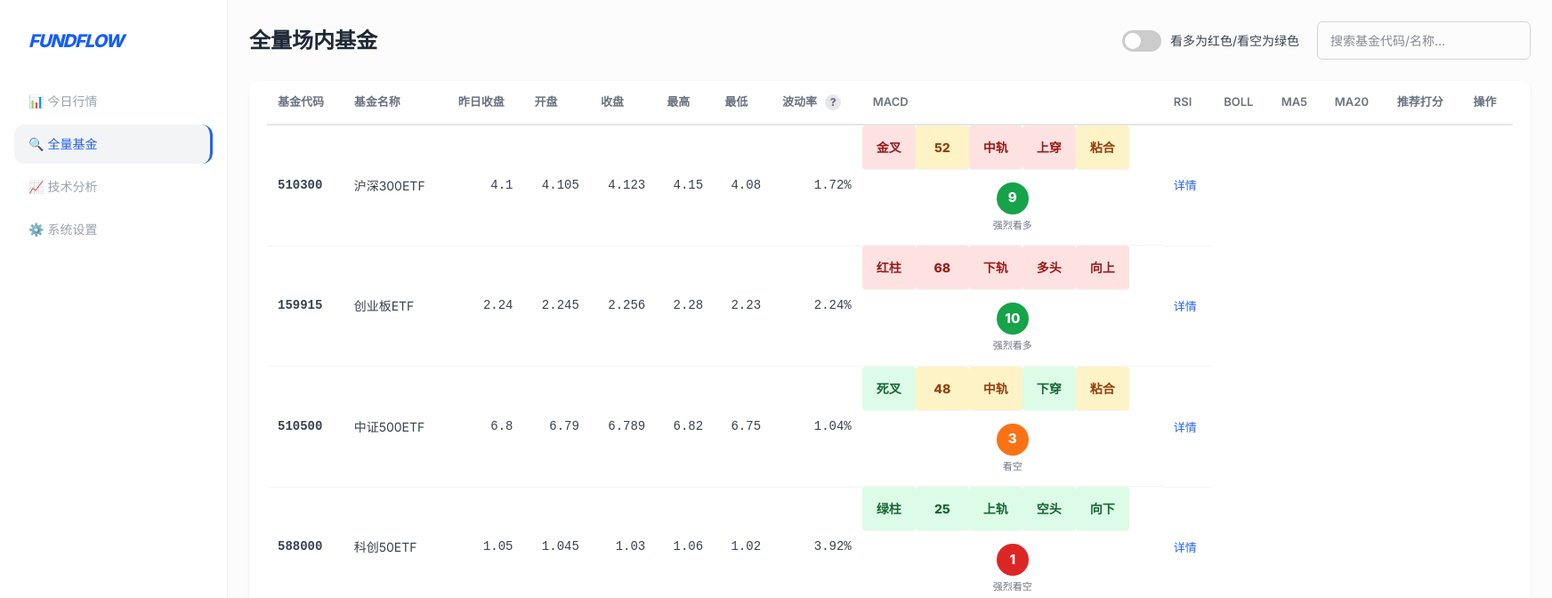
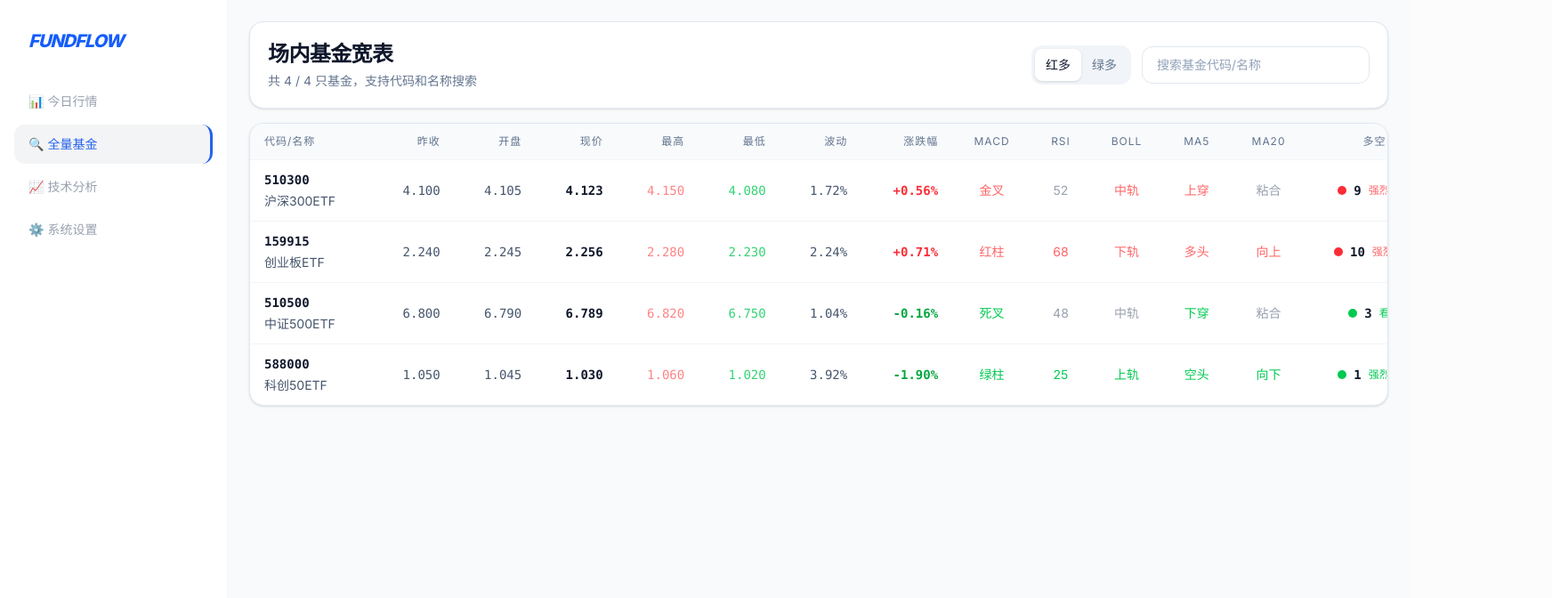
Before and after one commit to zmx199299/etf-stock-selection-tool, a Vue app: page /funds in a window 1280 px wide. Shown: the top 672 px of the page at 89% size, 1744 px wide, since content can reach past the window. Built offline with nearby package versions, Linux system fonts and the light colour scheme.

Commit message:
feat: rebuild fund list wide table

```diff
--- a/src/views/FundList.vue
+++ b/src/views/FundList.vue
@@ -1,80 +1,115 @@
 <template>
-  <div class="fund-list">
-    <div class="header">
-      <h1>全量场内基金</h1>
-      <div class="controls">
-        <div class="color-inversion">
-          <label class="switch">
-            <input type="checkbox" v-model="invertColors" />
-            <span class="slider"></span>
-          </label>
-          <span>看多为红色/看空为绿色</span>
+  <section class="min-h-full bg-slate-50 p-4 md:p-6">
+    <div class="mx-auto flex max-w-7xl flex-col gap-4">
+      <div class="rounded-2xl border border-slate-200 bg-white p-4 shadow-sm md:p-5">
+        <div class="flex flex-col gap-4 lg:flex-row lg:items-center lg:justify-between">
+          <div class="space-y-1">
+            <h1 class="text-2xl font-semibold tracking-tight text-slate-900">场内基金宽表</h1>
+            <p class="text-sm text-slate-500">共 {{ filteredRows.length }} / {{ rows.length }} 只基金，支持代码和名称搜索</p>
+          </div>
+
+          <div class="flex flex-col gap-3 md:flex-row md:items-center">
+            <div class="inline-flex rounded-xl bg-slate-100 p-1">
+              <button
+                data-test="mode-cn"
+                type="button"
+                class="rounded-lg px-3 py-2 text-sm font-medium transition"
+                :class="colorMode.mode === 'cn' ? 'bg-white text-slate-900 shadow-sm' : 'text-slate-500 hover:text-slate-900'"
+                @click="colorMode.setMode('cn')"
+              >
+                红多
+              </button>
+              <button
+                data-test="mode-intl"
+                type="button"
+                class="rounded-lg px-3 py-2 text-sm font-medium transition"
+                :class="colorMode.mode === 'intl' ? 'bg-white text-slate-900 shadow-sm' : 'text-slate-500 hover:text-slate-900'"
+                @click="colorMode.setMode('intl')"
+              >
+                绿多
+              </button>
+            </div>
+
+            <input
+              data-test="fund-search"
+              v-model="keyword"
+              type="text"
+              placeholder="搜索基金代码/名称"
+              class="w-full rounded-xl border border-slate-200 bg-white px-4 py-2.5 text-sm text-slate-700 outline-none transition placeholder:text-slate-400 focus:border-slate-300 focus:ring-2 focus:ring-slate-200 md:w-64"
+            />
+          </div>
         </div>
-        <input type="text" class="search-input" placeholder="搜索基金代码/名称..." />
       </div>
-    </div>
 
-    <div class="content">
-      <div class="card">
-        <div class="table-container">
-          <table class="fund-table">
-            <thead>
+      <div class="overflow-hidden rounded-2xl border border-slate-200 bg-white shadow-sm">
+        <div class="overflow-x-auto">
+          <table class="min-w-[1480px] w-full text-sm text-slate-700">
+            <thead class="bg-slate-50 text-xs uppercase tracking-[0.08em] text-slate-500">
               <tr>
-                <th>基金代码</th>
-                <th>基金名称</th>
-                <th>昨日收盘</th>
-                <th>开盘</th>
-                <th>收盘</th>
-                <th>最高</th>
-                <th>最低</th>
-                <th>
-                  波动率
-                  <span class="tooltip-icon" :title="volatilityTooltip">?</span>
-                </th>
-                <th class="tech-column">MACD</th>
-                <th class="tech-column">RSI</th>
-                <th class="tech-column">BOLL</th>
-                <th class="tech-column">MA5</th>
-                <th class="tech-column">MA20</th>
-                <th>推荐打分</th>
-                <th>操作</th>
+                <th class="px-4 py-3 text-left font-medium">代码/名称</th>
+                <th class="px-4 py-3 text-right font-medium">昨收</th>
+                <th class="px-4 py-3 text-right font-medium">开盘</th>
+                <th class="px-4 py-3 text-right font-medium">现价</th>
+                <th class="px-4 py-3 text-right font-medium">最高</th>
+                <th class="px-4 py-3 text-right font-medium">最低</th>
+                <th class="px-4 py-3 text-right font-medium">波动</th>
+                <th class="px-4 py-3 text-right font-medium">涨跌幅</th>
+                <th class="px-4 py-3 text-center font-medium">MACD</th>
+                <th class="px-4 py-3 text-center font-medium">RSI</th>
+                <th class="px-4 py-3 text-center font-medium">BOLL</th>
+                <th class="px-4 py-3 text-center font-medium">MA5</th>
+                <th class="px-4 py-3 text-center font-medium">MA20</th>
+                <th class="px-4 py-3 text-center font-medium">多空</th>
+                <th class="px-4 py-3 text-center font-medium">操作</th>
               </tr>
             </thead>
             <tbody>
-              <tr v-for="fund in funds" :key="fund.code">
-                <td class="code">{{ fund.code }}</td>
-                <td class="name">{{ fund.name }}</td>
-                <td class="num">{{ fund.prevClose }}</td>
-                <td class="num">{{ fund.open }}</td>
-                <td class="num">{{ fund.close }}</td>
-                <td class="num">{{ fund.high }}</td>
-                <td class="num">{{ fund.low }}</td>
-                <td class="num">{{ (fund.volatility * 100).toFixed(2) }}%</td>
-                <!-- 技术指标列 -->
-                <td class="tech-indicator" :class="getTechClass(fund.macd.signal)">
-                  {{ fund.macd.value }}
+              <tr
+                v-for="row in filteredRows"
+                :key="row.code"
+                class="border-t border-slate-100 align-middle transition hover:bg-slate-50/80"
+              >
+                <td class="px-4 py-3">
+                  <div class="flex flex-col gap-1">
+                    <span class="font-mono text-sm font-semibold text-slate-900">{{ row.code }}</span>
+                    <span class="text-sm text-slate-600">{{ row.name }}</span>
+                  </div>
                 </td>
-                <td class="tech-indicator" :class="getTechClass(fund.rsi.signal)">
-                  {{ fund.rsi.value }}
+                <td class="px-4 py-3 text-right font-mono text-slate-600">{{ formatPrice(row.prevClose) }}</td>
+                <td class="px-4 py-3 text-right font-mono text-slate-600">{{ formatPrice(row.open) }}</td>
+                <td class="px-4 py-3 text-right font-mono font-semibold text-slate-900">{{ formatPrice(row.close) }}</td>
+                <td class="px-4 py-3 text-right font-mono" :class="getSubtleDirectionClass(row.high - row.prevClose)">{{ formatPrice(row.high) }}</td>
+                <td class="px-4 py-3 text-right font-mono" :class="getSubtleDirectionClass(row.low - row.prevClose)">{{ formatPrice(row.low) }}</td>
+                <td class="px-4 py-3 text-right font-mono text-slate-600">{{ formatPercent(row.volatility) }}</td>
+                <td class="px-4 py-3 text-right font-mono font-semibold" :class="getValueDirectionClass(row.changePct)">
+                  {{ formatSignedPercent(row.changePct) }}
                 </td>
-                <td class="tech-indicator" :class="getTechClass(fund.boll.signal)">
-                  {{ fund.boll.value }}
+                <td class="px-4 py-3 text-center" :class="getSoftDirectionClass(row.macd.signal)">{{ row.macd.value }}</td>
+                <td class="px-4 py-3 text-center" :class="getSoftDirectionClass(row.rsi.signal)">{{ row.rsi.value }}</td>
+                <td class="px-4 py-3 text-center" :class="getSoftDirectionClass(row.boll.signal)">{{ row.boll.value }}</td>
+                <td class="px-4 py-3 text-center" :class="getSoftDirectionClass(row.ma5.signal)">{{ row.ma5.value }}</td>
+                <td class="px-4 py-3 text-center" :class="getSoftDirectionClass(row.ma20.signal)">{{ row.ma20.value }}</td>
+                <td class="px-4 py-3">
+                  <div class="flex items-center justify-center gap-2">
+                    <span class="h-2.5 w-2.5 rounded-full" :class="getScoreDotClass(row.scoreDirection)"></span>
+                    <span class="font-mono text-sm font-semibold text-slate-900">{{ row.score }}</span>
+                    <span class="text-xs" :class="getSoftDirectionClass(row.scoreDirection)">{{ row.scoreLabel }}</span>
+                  </div>
                 </td>
-                <td class="tech-indicator" :class="getTechClass(fund.ma5.signal)">
-                  {{ fund.ma5.value }}
+                <td class="px-4 py-3 text-center">
+                  <button
+                    :data-test="`detail-${row.code}`"
+                    type="button"
+                    class="rounded-lg border border-slate-200 px-3 py-1.5 text-sm font-medium text-slate-700 transition hover:border-slate-300 hover:bg-slate-50 hover:text-slate-900"
+                    @click="goToAnalysis(row.code)"
+                  >
+                    详情分析
+                  </button>
                 </td>
-                <td class="tech-indicator" :class="getTechClass(fund.ma20.signal)">
-                  {{ fund.ma20.value }}
-                </td>
-                <!-- 推荐打分 -->
-                <td class="score-cell">
-                  <div class="score-circle" :class="getScoreClass(fund.score)">
-                    {{ fund.score }}
-                  </div>
-                  <span class="score-label">{{ getScoreLabel(fund.score) }}</span>
-                </td>
-                <td>
-                  <button class="btn-text">详情</button>
+              </tr>
+              <tr v-if="filteredRows.length === 0">
+                <td data-test="fund-empty" colspan="15" class="px-4 py-12 text-center text-sm text-slate-500">
+                  没有匹配的基金
                 </td>
               </tr>
             </tbody>
@@ -82,346 +117,157 @@
         </div>
       </div>
     </div>
-  </div>
+  </section>
 </template>
 
 <script setup lang="ts">
-import { ref, onMounted } from 'vue'
+import { computed, onMounted, ref } from 'vue'
+import { useRouter } from 'vue-router'
 
-const isDev = import.meta.env.DEV
+import { useColorModeStore } from '../stores/colorMode'
+import { buildFundRows, filterFundRows, type FundListItem } from '../utils/fundList'
+import {
+  getDirectionPalette,
+  numericToDirection,
+  type MarketDirection,
+} from '../utils/marketColors'
 
-// 波动率悬浮提示
-const volatilityTooltip = '今日波动率 = (最高 - 最低) / 最低'
+const router = useRouter()
+const colorMode = useColorModeStore()
 
-const funds = ref<any[]>([])
-const invertColors = ref(false)
-
-// Mock 数据，用于开发环境或后端不可用时兜底
-const mockFunds = [
+const mockFunds: FundListItem[] = [
   {
-    code: '510300', name: '沪深300ETF', prevClose: 4.100, open: 4.105, close: 4.123,
-    high: 4.150, low: 4.080, volatility: (4.150 - 4.080) / 4.080,
-    macd: { signal: 'bullish', value: '金叉' }, rsi: { signal: 'neutral', value: '52' },
-    boll: { signal: 'bullish', value: '中轨' }, ma5: { signal: 'bullish', value: '上穿' },
-    ma20: { signal: 'neutral', value: '粘合' }, score: 9
+    code: '510300',
+    name: '沪深300ETF',
+    prevClose: 4.1,
+    open: 4.105,
+    close: 4.123,
+    high: 4.15,
+    low: 4.08,
+    volatility: Number((((4.15 - 4.08) / 4.08) * 100).toFixed(2)),
+    macd: { signal: 'bullish', value: '金叉' },
+    rsi: { signal: 'neutral', value: '52' },
+    boll: { signal: 'bullish', value: '中轨' },
+    ma5: { signal: 'bullish', value: '上穿' },
+    ma20: { signal: 'neutral', value: '粘合' },
+    score: 9,
   },
   {
-    code: '159915', name: '创业板ETF', prevClose: 2.240, open: 2.245, close: 2.256,
-    high: 2.280, low: 2.230, volatility: (2.280 - 2.230) / 2.230,
-    macd: { signal: 'bullish', value: '红柱' }, rsi: { signal: 'bullish', value: '68' },
-    boll: { signal: 'bullish', value: '下轨' }, ma5: { signal: 'bullish', value: '多头' },
-    ma20: { signal: 'bullish', value: '向上' }, score: 10
+    code: '159915',
+    name: '创业板ETF',
+    prevClose: 2.24,
+    open: 2.245,
+    close: 2.256,
+    high: 2.28,
+    low: 2.23,
+    volatility: Number((((2.28 - 2.23) / 2.23) * 100).toFixed(2)),
+    macd: { signal: 'bullish', value: '红柱' },
+    rsi: { signal: 'bullish', value: '68' },
+    boll: { signal: 'bullish', value: '下轨' },
+    ma5: { signal: 'bullish', value: '多头' },
+    ma20: { signal: 'bullish', value: '向上' },
+    score: 10,
   },
   {
-    code: '510500', name: '中证500ETF', prevClose: 6.800, open: 6.790, close: 6.789,
-    high: 6.820, low: 6.750, volatility: (6.820 - 6.750) / 6.750,
-    macd: { signal: 'bearish', value: '死叉' }, rsi: { signal: 'neutral', value: '48' },
-    boll: { signal: 'neutral', value: '中轨' }, ma5: { signal: 'bearish', value: '下穿' },
-    ma20: { signal: 'neutral', value: '粘合' }, score: 3
+    code: '510500',
+    name: '中证500ETF',
+    prevClose: 6.8,
+    open: 6.79,
+    close: 6.789,
+    high: 6.82,
+    low: 6.75,
+    volatility: Number((((6.82 - 6.75) / 6.75) * 100).toFixed(2)),
+    macd: { signal: 'bearish', value: '死叉' },
+    rsi: { signal: 'neutral', value: '48' },
+    boll: { signal: 'neutral', value: '中轨' },
+    ma5: { signal: 'bearish', value: '下穿' },
+    ma20: { signal: 'neutral', value: '粘合' },
+    score: 3,
   },
   {
-    code: '588000', name: '科创50ETF', prevClose: 1.050, open: 1.045, close: 1.030,
-    high: 1.060, low: 1.020, volatility: (1.060 - 1.020) / 1.020,
-    macd: { signal: 'bearish', value: '绿柱' }, rsi: { signal: 'bearish', value: '25' },
-    boll: { signal: 'bearish', value: '上轨' }, ma5: { signal: 'bearish', value: '空头' },
-    ma20: { signal: 'bearish', value: '向下' }, score: 1
-  }
+    code: '588000',
+    name: '科创50ETF',
+    prevClose: 1.05,
+    open: 1.045,
+    close: 1.03,
+    high: 1.06,
+    low: 1.02,
+    volatility: Number((((1.06 - 1.02) / 1.02) * 100).toFixed(2)),
+    macd: { signal: 'bearish', value: '绿柱' },
+    rsi: { signal: 'bearish', value: '25' },
+    boll: { signal: 'bearish', value: '上轨' },
+    ma5: { signal: 'bearish', value: '空头' },
+    ma20: { signal: 'bearish', value: '向下' },
+    score: 1,
+  },
 ]
 
-const fetchFunds = async () => {
-  // 开发环境直接使用 mock 数据，无需 Tauri 后端
-  if (isDev) {
+const keyword = ref('')
+const funds = ref<FundListItem[]>(import.meta.env.MODE === 'test' ? [...mockFunds] : [])
+
+const rows = computed(() => buildFundRows(funds.value))
+const filteredRows = computed(() => filterFundRows(rows.value, keyword.value))
+
+function formatPrice(value: number) {
+  return value.toFixed(3)
+}
+
+function formatPercent(value: number) {
+  return `${value.toFixed(2)}%`
+}
+
+function formatSignedPercent(value: number) {
+  return `${value > 0 ? '+' : ''}${value.toFixed(2)}%`
+}
+
+function getPalette(direction: MarketDirection) {
+  return getDirectionPalette(colorMode.mode, direction)
+}
+
+function getValueDirectionClass(value: number) {
+  return getPalette(numericToDirection(value)).valueClass
+}
+
+function getSubtleDirectionClass(value: number) {
+  return `${getPalette(numericToDirection(value)).softTextClass} opacity-80`
+}
+
+function getSoftDirectionClass(direction: MarketDirection) {
+  return getPalette(direction).softTextClass
+}
+
+function getScoreDotClass(direction: MarketDirection) {
+  return getPalette(direction).dotClass
+}
+
+function goToAnalysis(code: string) {
+  router.push({
+    name: 'analysis',
+    query: { code },
+  })
+}
+
+async function fetchFunds() {
+  if (import.meta.env.MODE === 'test' || import.meta.env.DEV) {
     funds.value = mockFunds
     return
   }
 
   try {
     const { invoke } = await import('@tauri-apps/api/core')
-    const res: any = await invoke('invoke_engine', {
+    const response = await invoke<FundListItem[]>('invoke_engine', {
       method: 'get_fund_list',
-      params: {}
-    });
-    if (res && Array.isArray(res)) {
-      funds.value = res;
-    }
-  } catch (error) {
-    console.error('Failed to fetch fund list:', error);
-    // 后端不可用时使用 mock 数据兜底
+      params: {},
+    })
+
+    funds.value = Array.isArray(response) ? response : mockFunds
+  } catch {
     funds.value = mockFunds
   }
 }
 
 onMounted(() => {
-  fetchFunds();
+  colorMode.hydrate()
+  void fetchFunds()
 })
-
-const getTechClass = (signal: string) => {
-  if (signal === 'bullish') return invertColors.value ? 'bearish' : 'bullish'
-  if (signal === 'bearish') return invertColors.value ? 'bullish' : 'bearish'
-  return 'neutral'
-}
-
-// 决定分数颜色类
-const getScoreClass = (score: number) => {
-  if (score >= 9) return 'strong-buy'
-  if (score >= 7) return 'buy'
-  if (score >= 4) return 'neutral'
-  if (score >= 2) return 'sell'
-  return 'strong-sell'
-}
-
-const getScoreLabel = (score: number) => {
-  if (score >= 9) return '强烈看多'
-  if (score >= 7) return '看多'
-  if (score >= 4) return '中性'
-  if (score >= 2) return '看空'
-  return '强烈看空'
-}
 </script>
-
-<style scoped>
-.fund-list {
-  padding: 24px;
-}
-
-.header {
-  display: flex;
-  justify-content: space-between;
-  align-items: center;
-  margin-bottom: 24px;
-}
-
-.header h1 {
-  font-size: 24px;
-  font-weight: 600;
-  color: #1f2937;
-}
-
-.controls {
-  display: flex;
-  gap: 20px;
-  align-items: center;
-}
-
-.color-inversion {
-  display: flex;
-  gap: 10px;
-  align-items: center;
-  font-size: 14px;
-  color: #374151;
-}
-
-/* Switch styles */
-.switch {
-  position: relative;
-  display: inline-block;
-  width: 44px;
-  height: 24px;
-}
-
-.switch input {
-  opacity: 0;
-  width: 0;
-  height: 0;
-}
-
-.slider {
-  position: absolute;
-  cursor: pointer;
-  top: 0;
-  left: 0;
-  right: 0;
-  bottom: 0;
-  background-color: #ccc;
-  transition: 0.3s;
-  border-radius: 24px;
-}
-
-.slider:before {
-  position: absolute;
-  content: "";
-  height: 18px;
-  width: 18px;
-  left: 3px;
-  bottom: 3px;
-  background-color: white;
-  transition: 0.3s;
-  border-radius: 50%;
-}
-
-input:checked + .slider {
-  background-color: #2563eb;
-}
-
-input:checked + .slider:before {
-  transform: translateX(20px);
-}
-
-.search-input {
-  padding: 10px 14px;
-  border: 1px solid #d1d5db;
-  border-radius: 6px;
-  font-size: 14px;
-  width: 240px;
-}
-
-.content {
-  display: flex;
-  flex-direction: column;
-  gap: 20px;
-}
-
-.card {
-  background: white;
-  border-radius: 10px;
-  box-shadow: 0 1px 3px rgba(0, 0, 0, 0.08);
-  overflow: hidden;
-}
-
-.table-container {
-  padding: 0 20px 20px;
-  overflow-x: auto;
-}
-
-.fund-table {
-  width: 100%;
-  border-collapse: collapse;
-  min-width: 1400px;
-}
-
-.fund-table thead th {
-  text-align: left;
-  padding: 14px 12px;
-  font-size: 13px;
-  font-weight: 600;
-  color: #6b7280;
-  border-bottom: 2px solid #e5e7eb;
-  position: sticky;
-  top: 0;
-  background: white;
-  z-index: 10;
-}
-
-.tooltip-icon {
-  display: inline-flex;
-  align-items: center;
-  justify-content: center;
-  width: 18px;
-  height: 18px;
-  border-radius: 50%;
-  background: #e5e7eb;
-  color: #6b7280;
-  font-size: 12px;
-  font-weight: 700;
-  margin-left: 6px;
-  cursor: help;
-}
-
-.fund-table tbody td {
-  padding: 14px 12px;
-  font-size: 14px;
-  color: #374151;
-  border-bottom: 1px solid #f3f4f6;
-}
-
-.fund-table tbody tr:hover {
-  background: #f9fafb;
-}
-
-.code {
-  font-family: monospace;
-  font-weight: 700;
-  color: #2563eb;
-}
-
-.name {
-  font-weight: 500;
-}
-
-.num {
-  font-family: monospace;
-  text-align: right;
-}
-
-.tech-column {
-  text-align: center;
-}
-
-.tech-indicator {
-  padding: 4px 10px;
-  border-radius: 4px;
-  font-size: 13px;
-  font-weight: 700;
-  text-align: center;
-  display: inline-block;
-  min-width: 60px;
-}
-
-.tech-indicator.bullish {
-  background: #fee2e2;
-  color: #991b1b;
-}
-
-.tech-indicator.bearish {
-  background: #dcfce7;
-  color: #166534;
-}
-
-.tech-indicator.neutral {
-  background: #fef3c7;
-  color: #92400e;
-}
-
-.score-cell {
-  display: flex;
-  flex-direction: column;
-  align-items: center;
-  gap: 4px;
-}
-
-.score-circle {
-  width: 36px;
-  height: 36px;
-  border-radius: 50%;
-  display: flex;
-  align-items: center;
-  justify-content: center;
-  font-weight: 800;
-  font-size: 15px;
-  color: white;
-}
-
-.score-circle.strong-buy {
-  background: #16a34a;
-}
-
-.score-circle.buy {
-  background: #22c55e;
-}
-
-.score-circle.neutral {
-  background: #f59e0b;
-}
-
-.score-circle.sell {
-  background: #f97316;
-}
-
-.score-circle.strong-sell {
-  background: #dc2626;
-}
-
-.score-label {
-  font-size: 11px;
-  color: #6b7280;
-  text-align: center;
-}
-
-.btn-text {
-  background: none;
-  border: none;
-  color: #2563eb;
-  font-size: 13px;
-  cursor: pointer;
-}
-</style>
```
Also changed, not shown: 1 other file (tests, documents, lock files or other folders).
